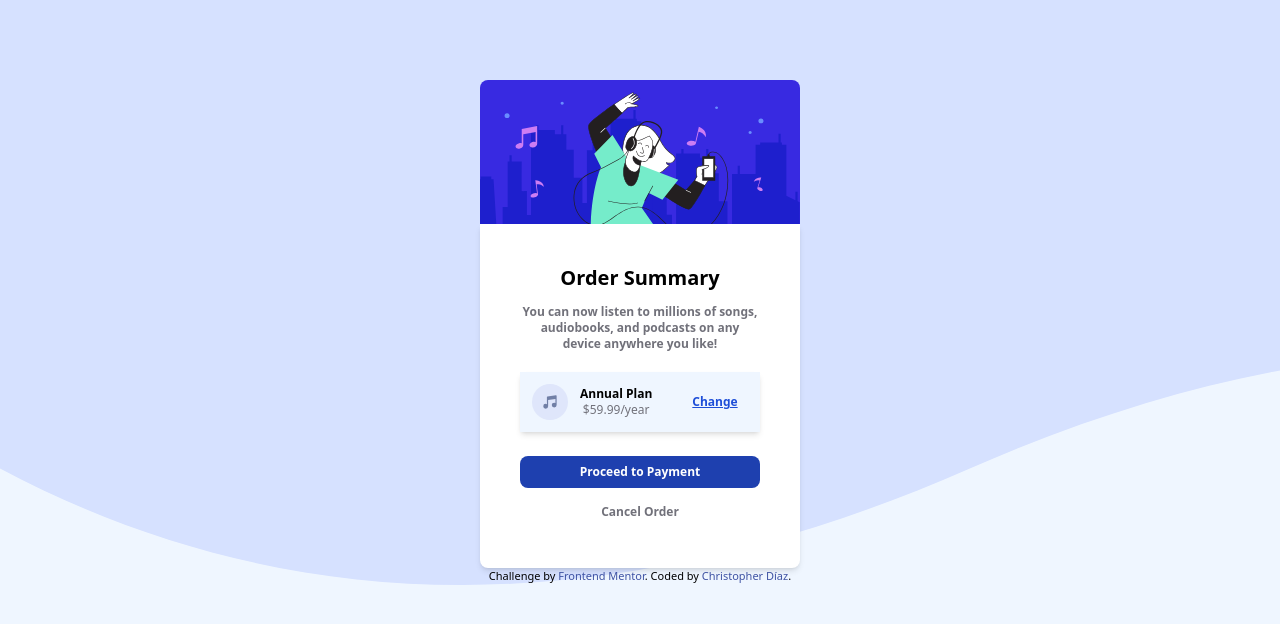
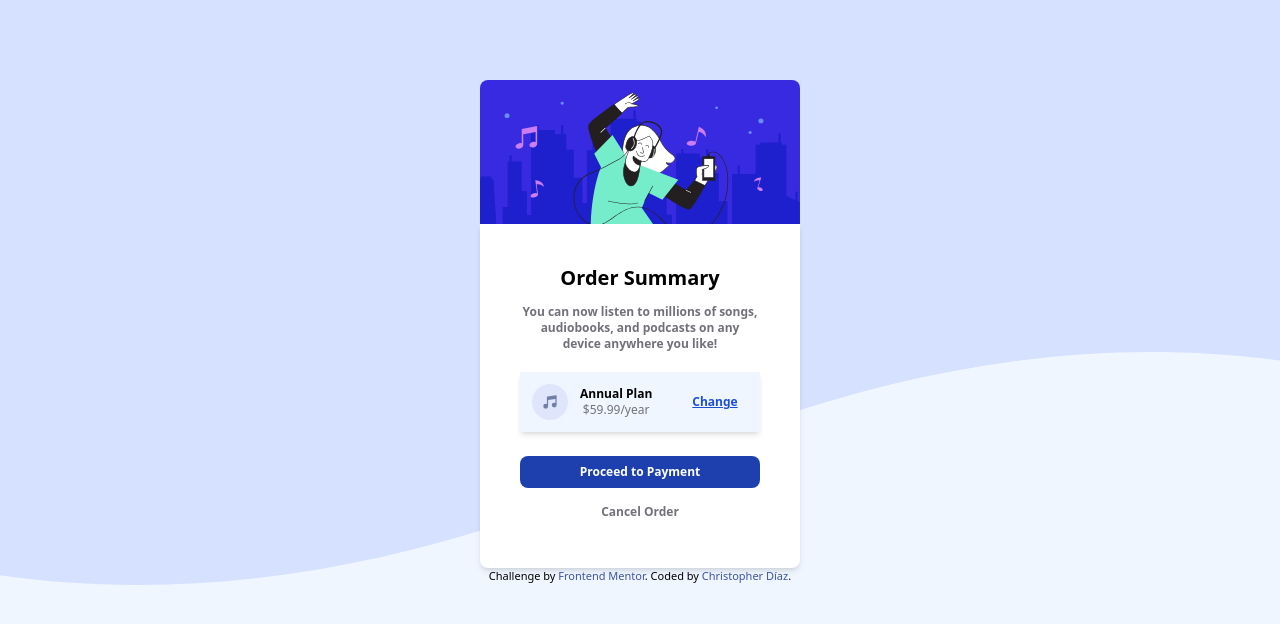
Before and after one commit to ChristoDiZ/FrontendMentor, a plain HTML site: page 2-order-summary-component-main/index.html in a window 1280 px wide. Drawn offline with nearby package versions, Linux system fonts and the light colour scheme.

Commit message:
Update index.html

```diff
--- a/2-order-summary-component-main/index.html
+++ b/2-order-summary-component-main/index.html
@@ -15,7 +15,7 @@
   </style>
   <script src="https://cdn.tailwindcss.com"></script>
 </head>
-<body class="bg-no-repeat bg-blue-50 bg-cover" style="background-image:
+<body class="bg-no-repeat bg-blue-50 bg-cover bg-center" style="background-image:
  url(images/pattern-background-desktop.svg);">
 <div class="container mx-auto w-80 mt-20">
   <section>
```
